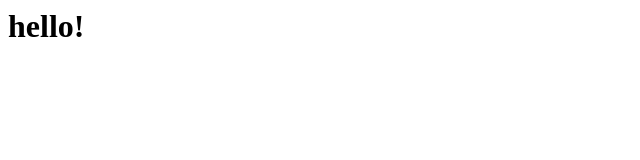
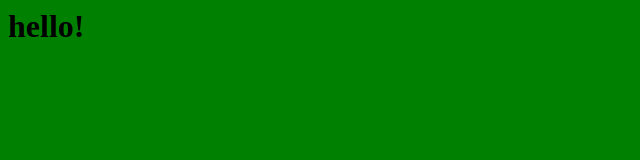
Before and after one commit to nakayama205/test2022, a plain HTML site: page index.html in a window 1280 px wide. Shown: the whole page, without its empty margins (0-640 px from the left). Drawn offline with Linux system fonts and the light colour scheme.

Commit message:
Update index.html

```diff
--- a/index.html
+++ b/index.html
@@ -1 +1,9 @@
-<h1>hello!</h1>
+<html>
+  <head>
+    <link rel="stylesheet" type="text/css" href="style.css" />
+    <title>サンプルだよ</title>
+  </head>
+  <body>
+    <h1>hello!</h1>
+  </body>
+</html>
```
